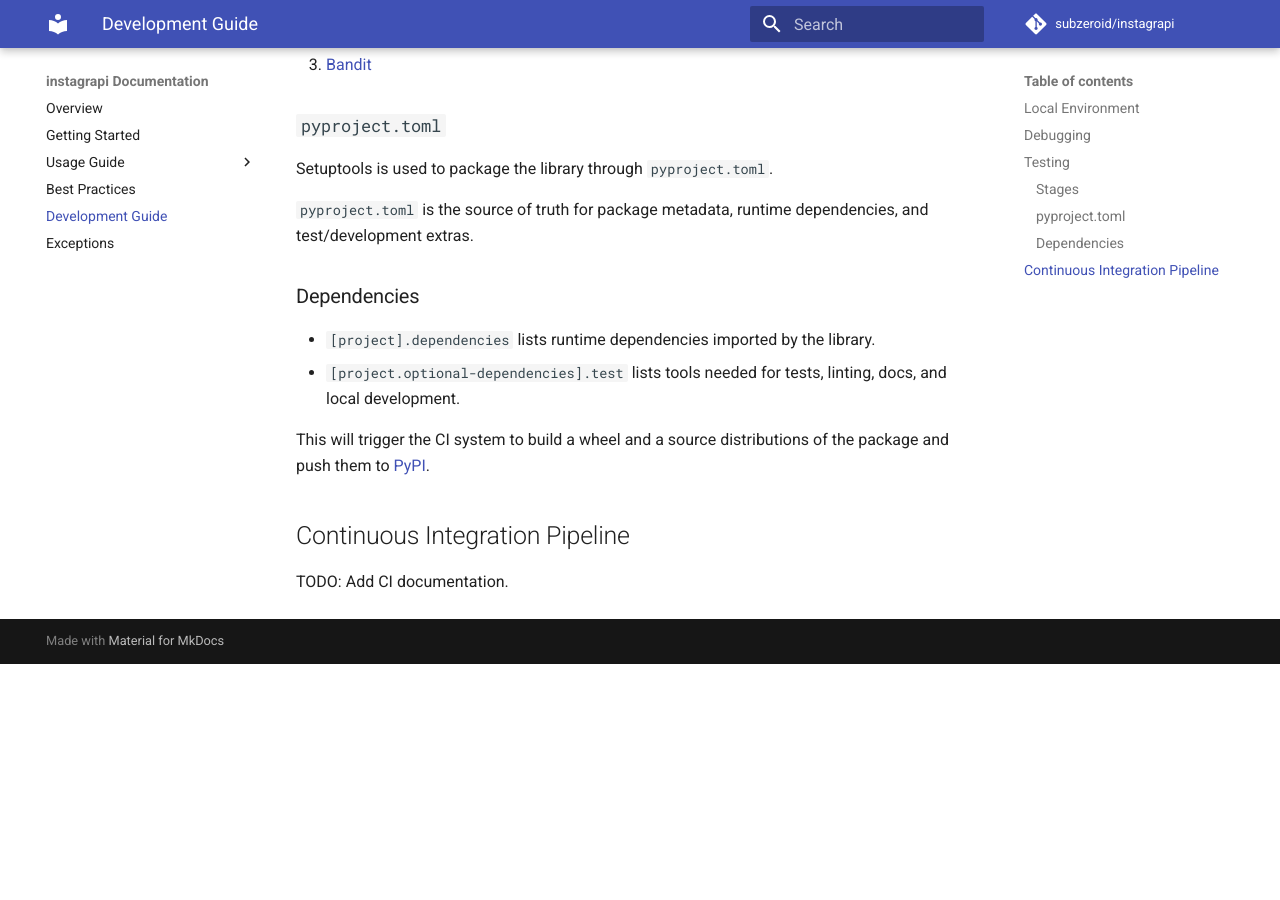
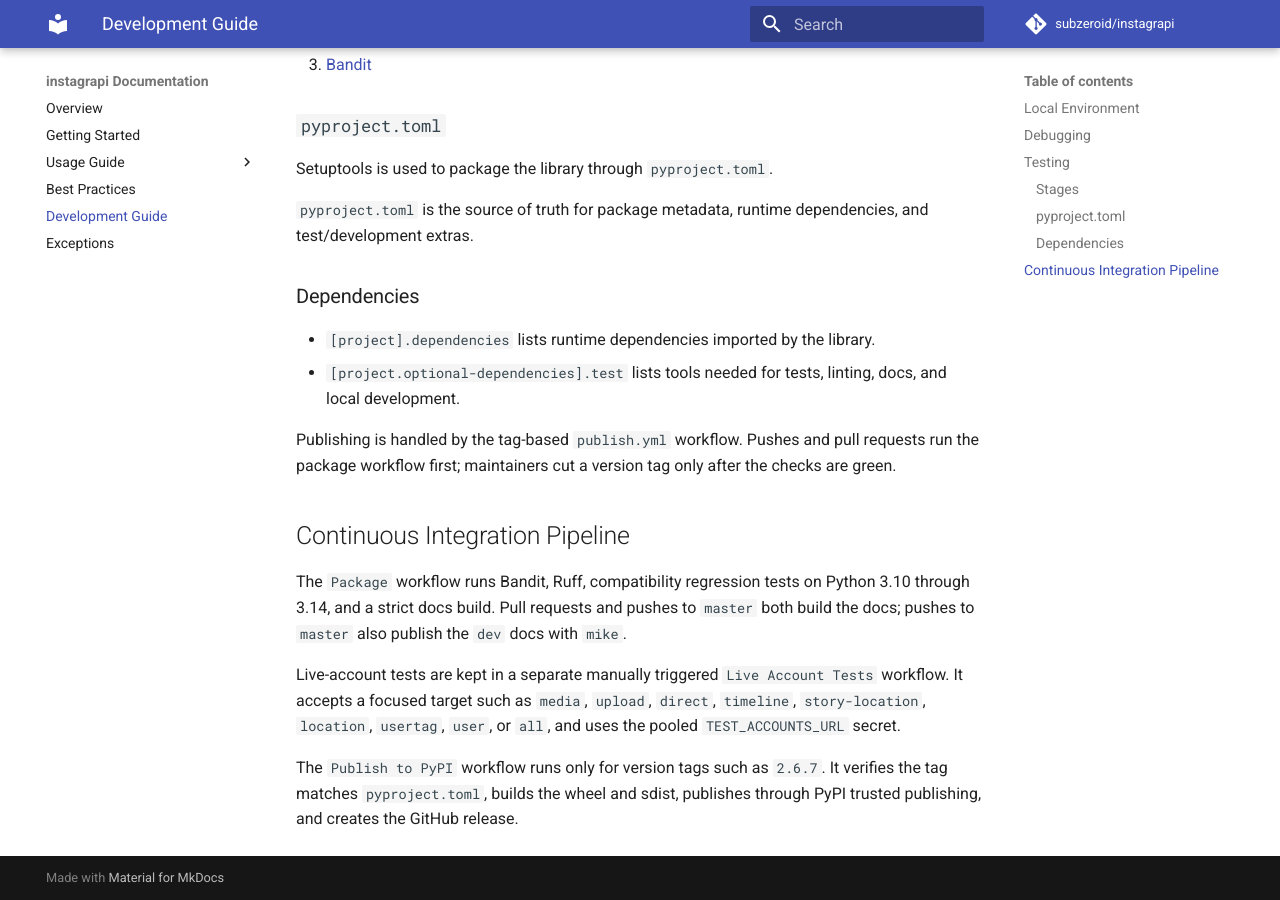
Before and after one commit to del-bestdev/instagrapi, an MkDocs documentation site: the page built from docs/development-guide.md, in a window 1280 px wide and 900 px high, scrolled down 1958 px. Built offline with MkDocs 1.6.1 and Material for MkDocs 9.7.7, drawn with Linux system fonts in a browser that asks for light colours; comment, search, counter and statistics services are not loaded; the version menu is left out; before the commit the page ends 2622 px from its top, so only the background shows below that.

Commit message:
docs: update maintainer workflow docs (#2510)

```diff
--- a/docs/development-guide.md
+++ b/docs/development-guide.md
@@ -102,12 +102,21 @@ Setuptools is used to package the library through `pyproject.toml`.
 * `[project].dependencies` lists runtime dependencies imported by the library.
 * `[project.optional-dependencies].test` lists tools needed for tests, linting, docs, and local development.
 
-This will trigger the CI system to build a wheel and a source distributions of the package and push them to
-[PyPI][pypi].
+Publishing is handled by the tag-based `publish.yml` workflow. Pushes and pull requests run the package workflow first;
+maintainers cut a version tag only after the checks are green.
 
 ## Continuous Integration Pipeline
 
-TODO: Add CI documentation.
+The `Package` workflow runs Bandit, Ruff, compatibility regression tests on Python 3.10 through 3.14, and a strict docs
+build. Pull requests and pushes to `master` both build the docs; pushes to `master` also publish the `dev` docs with
+`mike`.
+
+Live-account tests are kept in a separate manually triggered `Live Account Tests` workflow. It accepts a focused target
+such as `media`, `upload`, `direct`, `timeline`, `story-location`, `location`, `usertag`, `user`, or `all`, and uses the
+pooled `TEST_ACCOUNTS_URL` secret.
+
+The `Publish to PyPI` workflow runs only for version tags such as `2.6.7`. It verifies the tag matches `pyproject.toml`,
+builds the wheel and sdist, publishes through PyPI trusted publishing, and creates the GitHub release.
 
 [pdb-docs]: https://docs.python.org/3/library/pdb.html
 [pytest-docs]: https://docs.pytest.org/en/latest/
```
Also changed, not shown: CONTRIBUTING.md (+6 -2 lines), README.md (+5 -2 lines).
